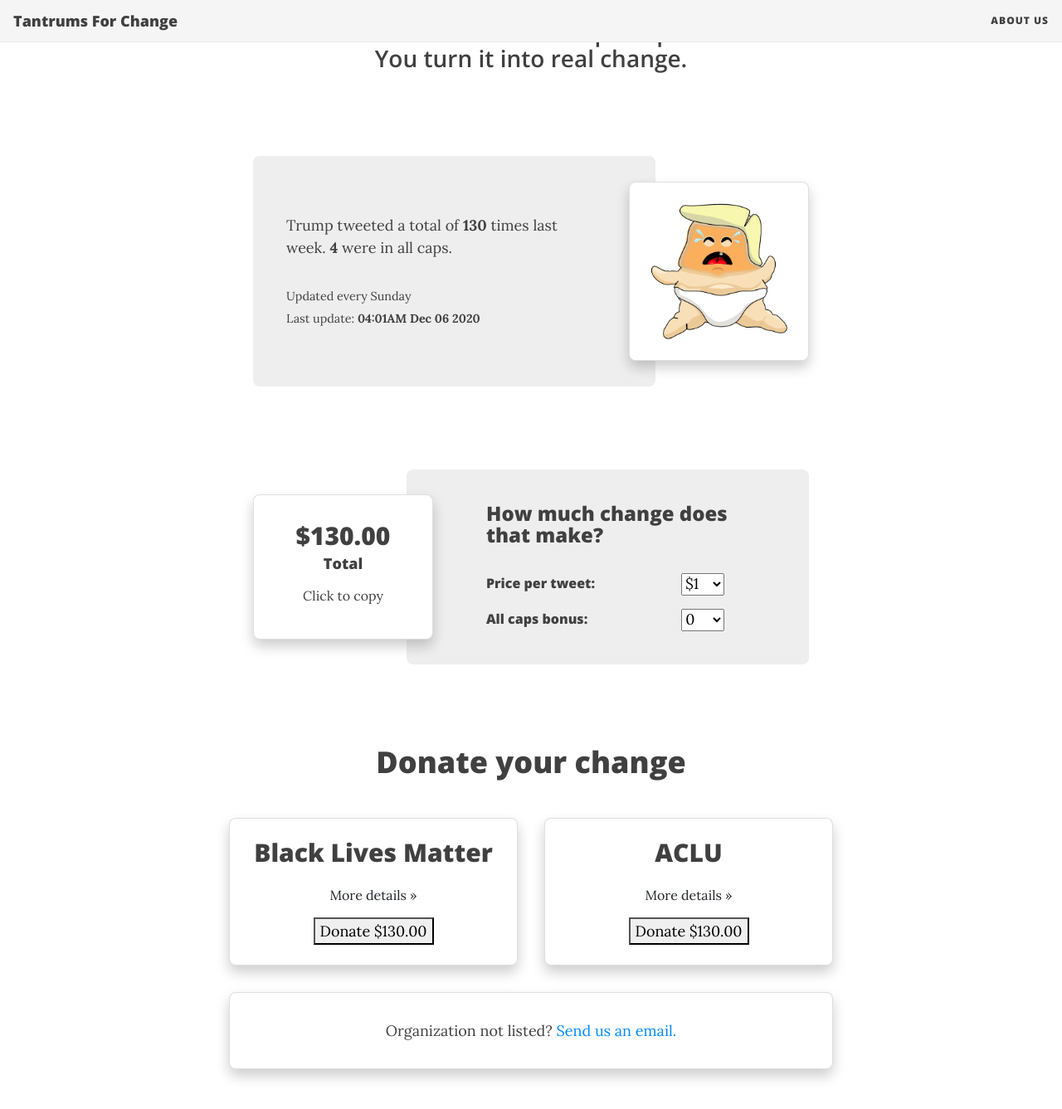
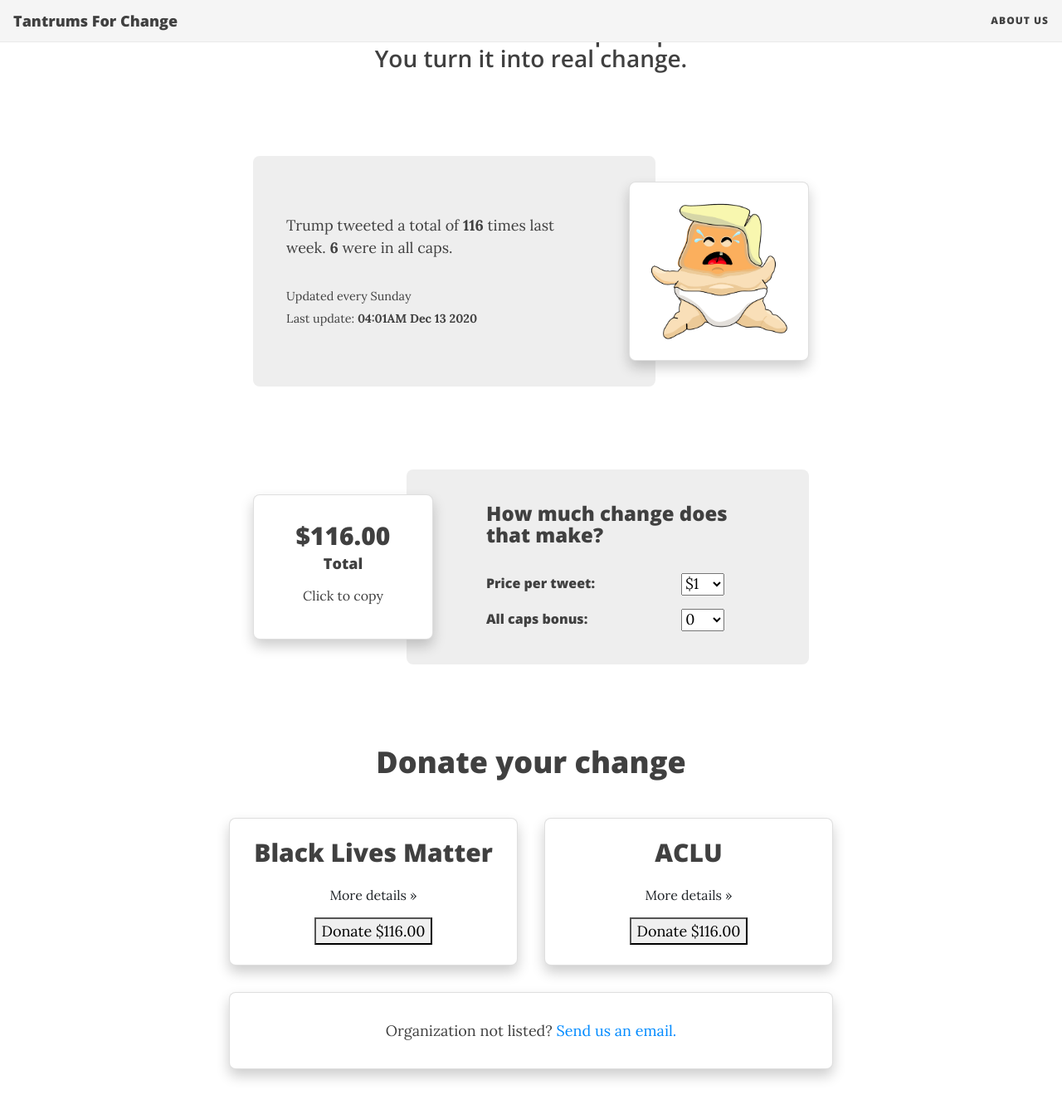
Before and after one commit to tantrumsforchange/tantrumsforchange.github.io, a Jekyll site: the page built from index.html, in a window 1280 px wide and 1400 px high, scrolled down 253 px. Shown: the top 1337 px of the window at 83% size. Built offline with Jekyll 4.4.1, drawn with Linux system fonts in a browser that asks for light colours; nearby versions of some CDN libraries; the list of posts is cut into pages by our own code.

Commit message:
Update Data Test

```diff
--- a/_data/data.yml
+++ b/_data/data.yml
@@ -1,3 +1,3 @@
-tweet_total: 130
-all_caps: 4
-update_time: 04:01AM Dec 06 2020
+tweet_total: 116
+all_caps: 6
+update_time: 04:01AM Dec 13 2020
```
